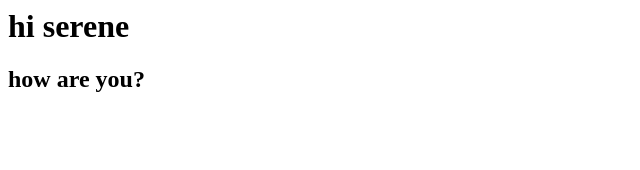
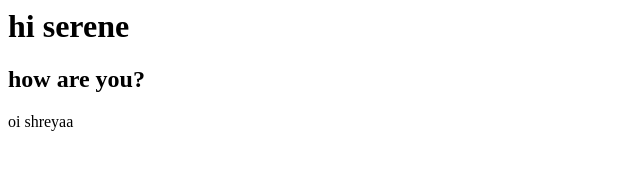
Before and after one commit to seresyangboo16-commits/git-practice, a plain HTML site: page index.html in a window 1280 px wide. Shown: the full height of the page, 0-640 px from the left. Drawn offline with Linux system fonts and the light colour scheme.

Commit message:
added hello to shreya

```diff
--- a/index.html
+++ b/index.html
@@ -1,2 +1,3 @@
 <h1>hi serene</h1>
 <h2>how are you?</h2>
+<p>oi shreyaa</p>
```
